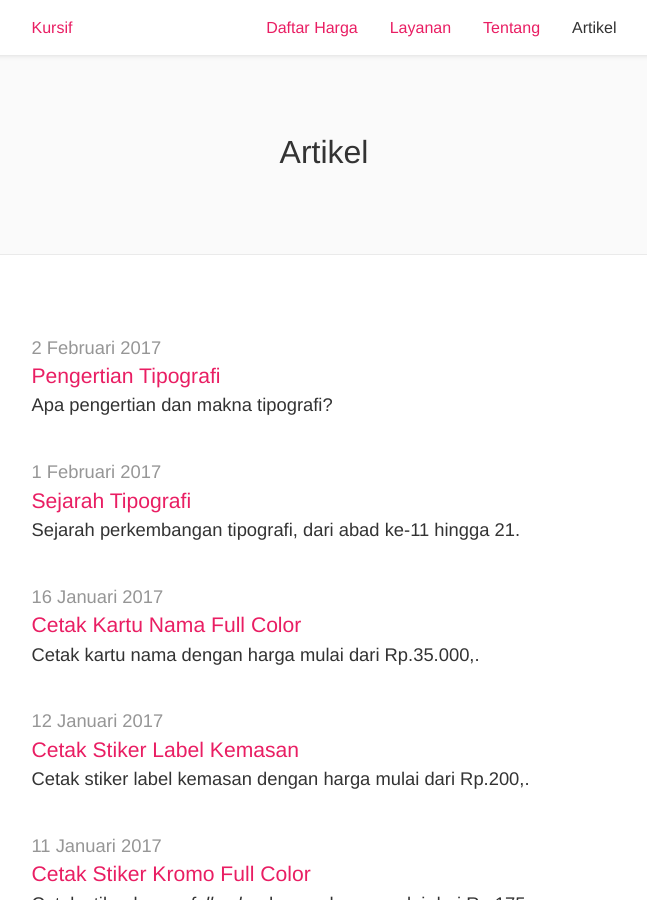
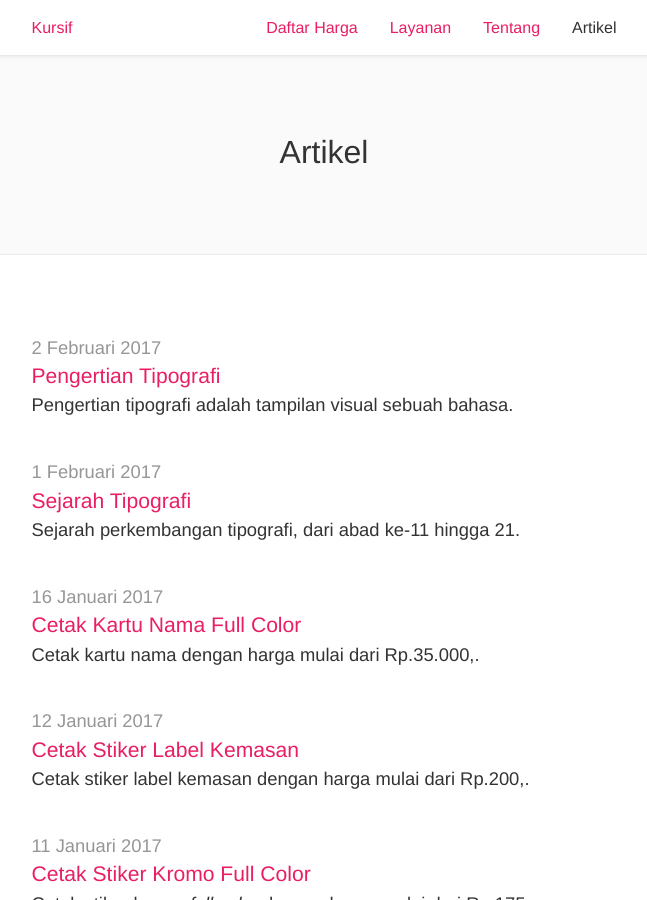
Before and after one commit to tertanda/kursif.github.io, a Jekyll site: the page built from artikel/index.md, in a window 1280 px wide and 900 px high. Shown: the whole window, without its empty margins (316-963 px from the left). Built offline with Jekyll 4.4.1, drawn with Linux system fonts in a browser that asks for light colours; a script that is not in the unit is left out.

Commit message:
Pengertian Tipografi

```diff
--- a/artikel/_posts/2017-02-02-pengertian-tipografi.md
+++ b/artikel/_posts/2017-02-02-pengertian-tipografi.md
@@ -4,7 +4,7 @@ category : artikel
 permalink: artikel/:title
 title    : Pengertian Tipografi
 author   : El Nino H. Maulana
-intro    : Apa pengertian dan makna tipografi?
+intro    : Pengertian tipografi adalah tampilan visual sebuah bahasa.
 meta     : Pengertian tipografi adalah tampilan visual sebuah bahasa.
 ---
 
```
